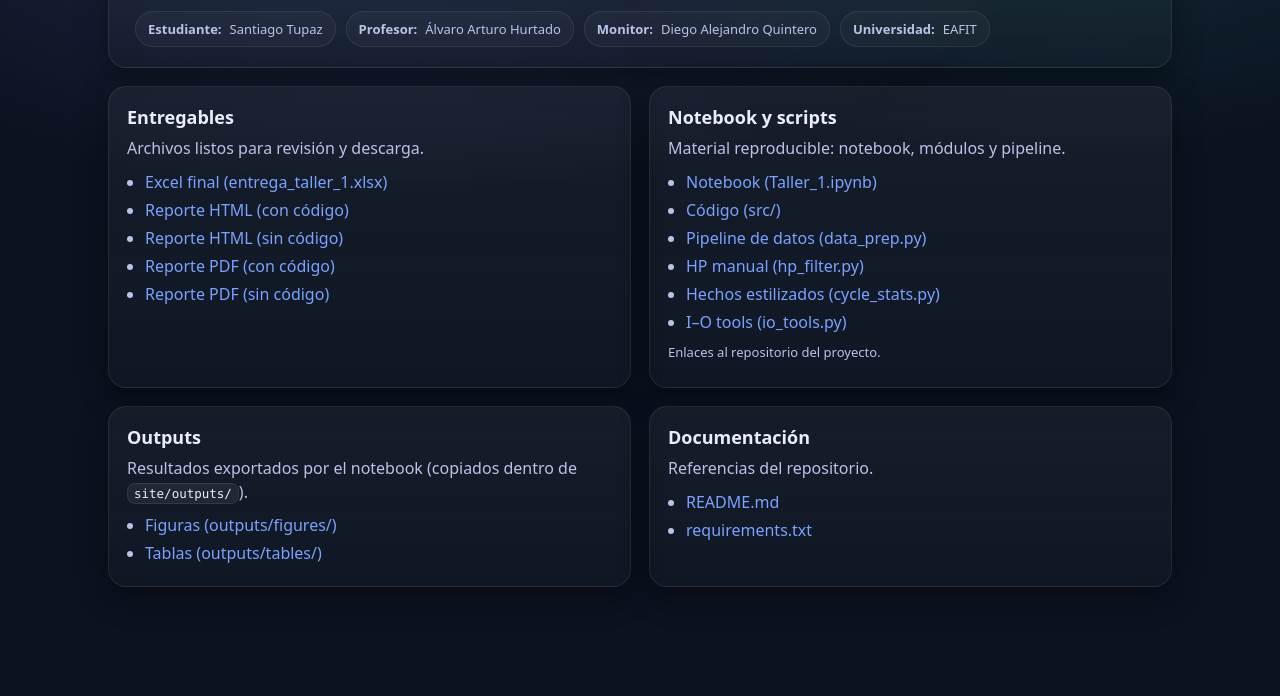
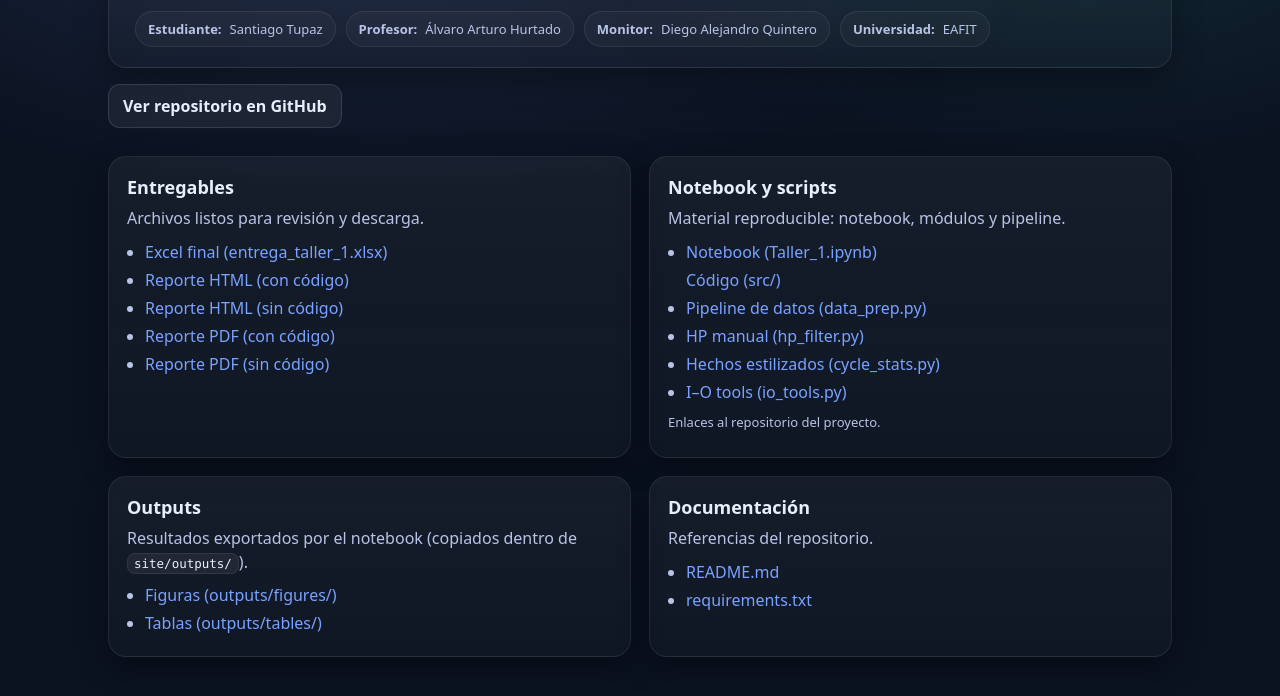
Before and after one commit to Tupxz/ciclos_economicos, a plain HTML site: page site/index.html in a window 1280 px wide. Shown: the part 166-862 px from the top of the page. Before the commit the page ends 809 px from the top, so only its background shows below. Drawn offline with Linux system fonts and the light colour scheme.

Commit message:
Add GitHub repository link to index.html

```diff
--- a/site/index.html
+++ b/site/index.html
@@ -83,7 +83,13 @@
         <span class="badge"><strong>Universidad:</strong> EAFIT</span>
       </div>
     </header>
-
+<div style="margin-top:16px; display:flex; gap:10px; flex-wrap:wrap;">
+  <a href="https://github.com/Tupxz/ciclos_economicos"
+     style="display:inline-block; padding:10px 14px; border-radius:12px;
+            border:1px solid rgba(255,255,255,.12);
+            background:rgba(255,255,255,.06); color:#e8eefc; font-weight:600;">
+    Ver repositorio en GitHub
+  </a>
     <div class="grid">
       <section class="card">
         <h2>Entregables</h2>
@@ -104,7 +110,7 @@
         <p>Material reproducible: notebook, módulos y pipeline.</p>
         <ul>
           <li><a href="../notebooks/Taller_1.ipynb">Notebook (Taller_1.ipynb)</a></li>
-          <li><a href="../src/">Código (src/)</a></li>
+          <a href="https://github.com/Tupxz/ciclos_economicos/tree/main/src">Código (src/)</a>
           <li><a href="../src/data_prep.py">Pipeline de datos (data_prep.py)</a></li>
           <li><a href="../src/hp_filter.py">HP manual (hp_filter.py)</a></li>
           <li><a href="../src/cycle_stats.py">Hechos estilizados (cycle_stats.py)</a></li>
```
